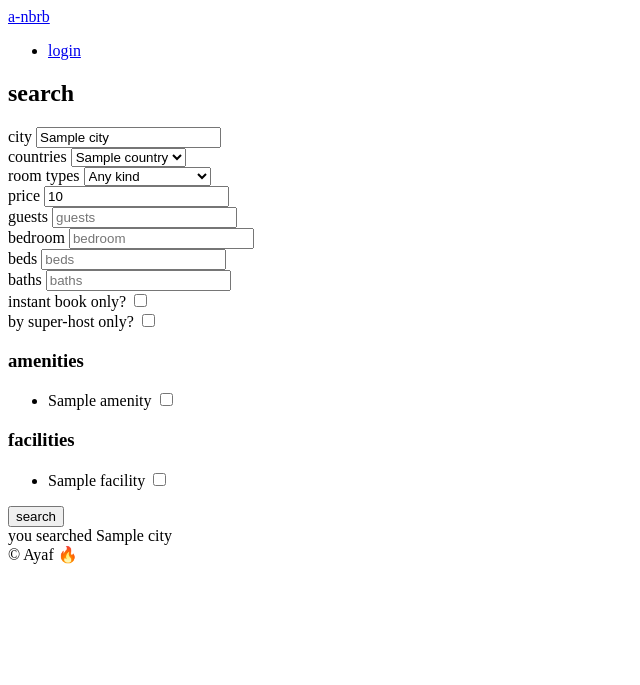
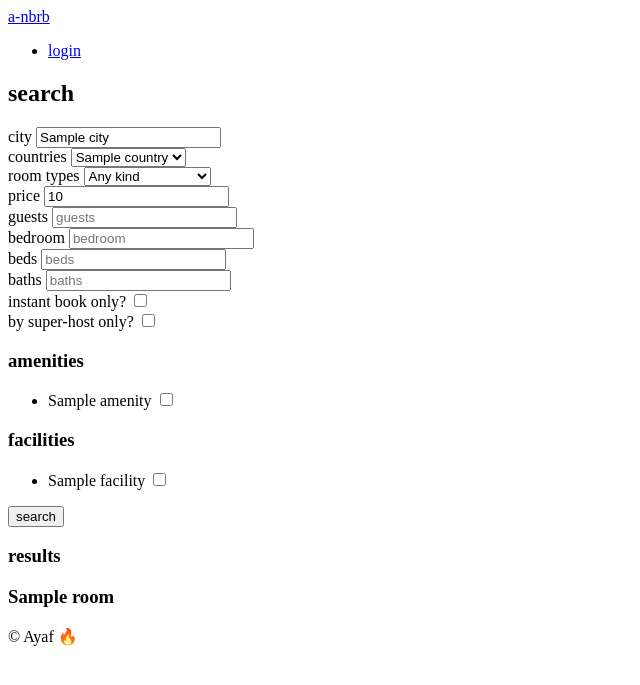
Before and after one commit to Ayaf-Bless/airbnb-clone-v4, a Django app: template templates/rooms/search.html in a window 1280 px wide. Shown: the top 685 px of the page, without its empty margins (0-640 px from the left). Run offline with Django 4.2, Linux system fonts and the light colour scheme; tables that the repository leaves empty hold one stand-in row (values such as "Sample post"); the template is opened without the code that fills it: values that come from a table or form of the project are taken from there, most other values are stand-ins (such as "Sample title", 1, 10 or a date in 2020).

Commit message:
filtering search resulte

```diff
--- a/templates/rooms/search.html
+++ b/templates/rooms/search.html
@@ -104,5 +104,8 @@
         <button>search</button>
     </form>
 
-    you searched {{city}}
+    <h3>results</h3>
+    {% for room in rooms %}
+        <h3>{{room.name}}</h3>
+    {% endfor %}
 {% endblock content %}
```
Also changed, not shown: rooms/views.py (+13 -3 lines).
